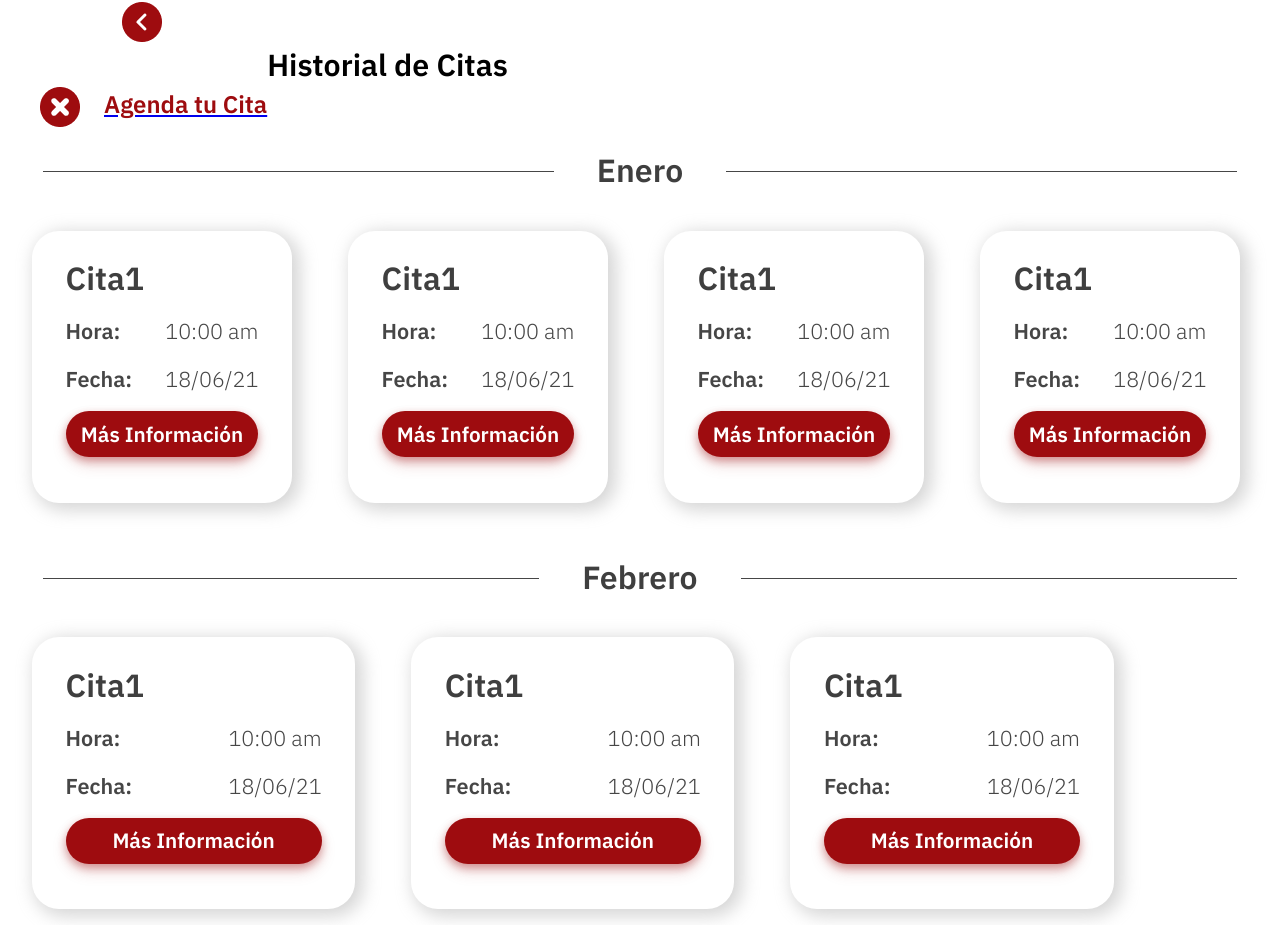
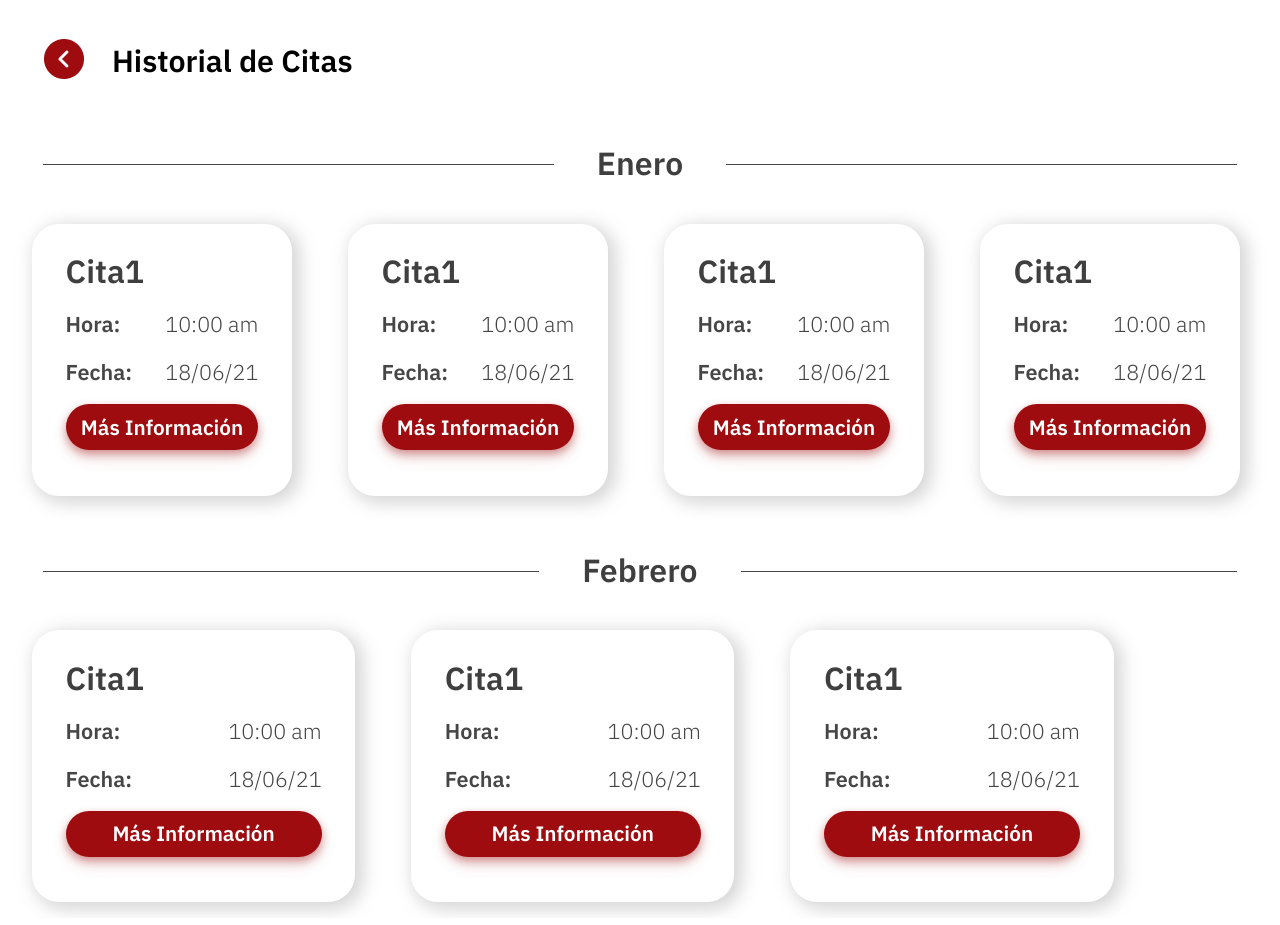
Before and after one commit to wildchamo/SerenaUAO, a React (Create React App) app in the folder finalweb/: page /Historial in a window 1280 px wide. Built offline with nearby package versions, Linux system fonts and the light colour scheme.

Commit message:
fix: historial

```diff
--- a/finalweb/src/paginas/Historial/Historial.js
+++ b/finalweb/src/paginas/Historial/Historial.js
@@ -7,8 +7,6 @@ import CitaHisto from "../../componentes/CitaHisto/CitaHisto";
 import linea from "../../imagenes/linea.jpeg";
 import volver from "../../imagenes/volveratrasrojo.png";
 import TituloModal from "../../componentes/TituloModal/TituloModal";
-//import botonx from "../../imagenes/Xfondoblanco.png";
-import boton2 from "../../imagenes/XfondoRojo.png";
 
 const data = {
     titulo: "Cita1",
@@ -26,11 +24,8 @@ class Historial extends Component {
                 <div className="Titulo">
                     <Link to="/Home">
                         <BotonVolver imagen={volver} />
-                        <TituloModal titulo="Agenda tu Cita" imagen={boton2} ></TituloModal>
-
                     </Link>
                     <Titulo texto="Historial de Citas"/>
-
                 </div>
                 <div className="contenedorMes">
                     <img className="linea" src={linea}></img>
```
